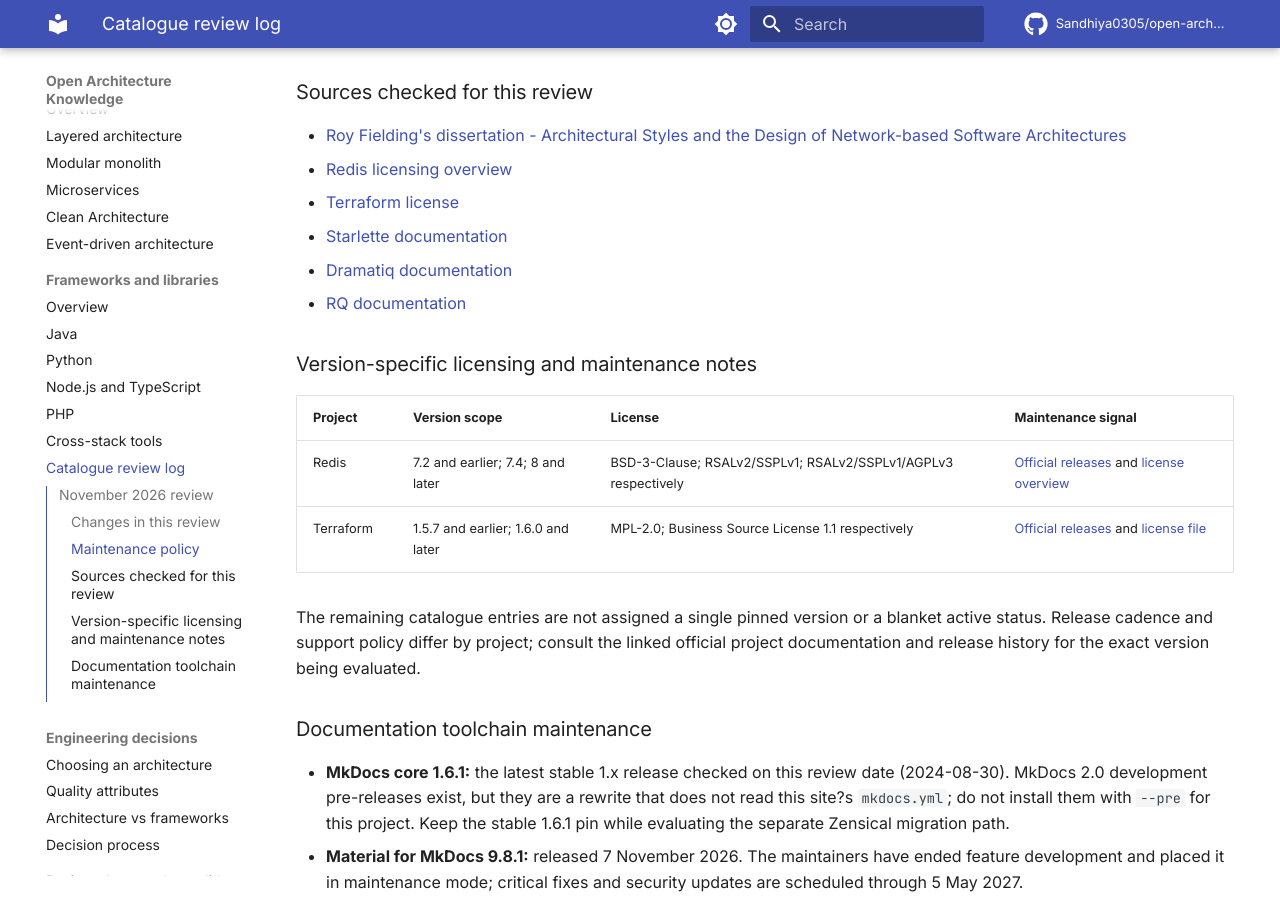
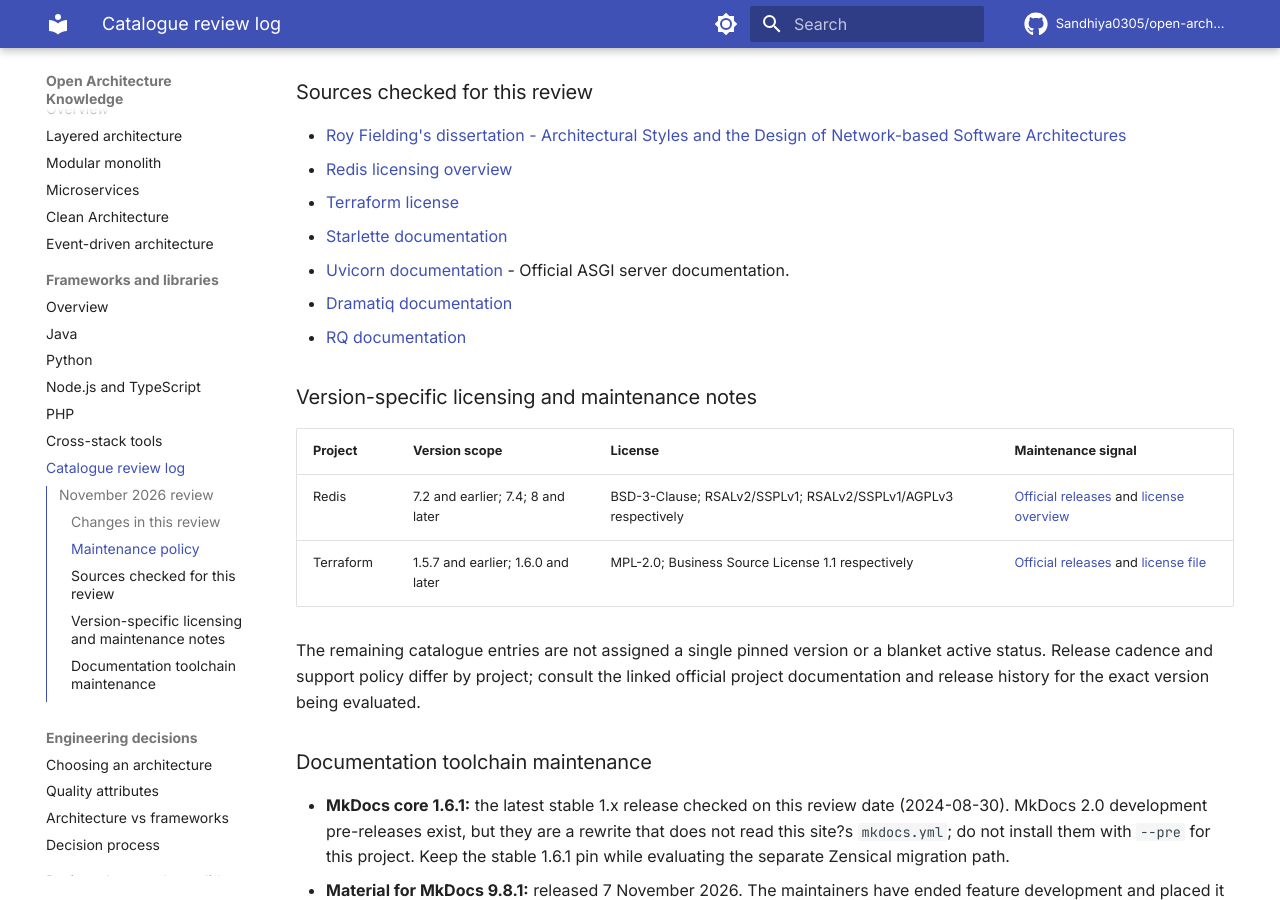
Before and after one commit to Sandhiya0305/open-architecture-knowledge, an MkDocs documentation site: the page built from docs/technologies/review-log.md, in a window 1280 px wide and 900 px high, scrolled down 882 px. Built offline with MkDocs 1.6.1 and Material for MkDocs 9.7.7, drawn with Linux system fonts in a browser that asks for light colours; comment, search, counter and statistics services are not loaded.

Commit message:
docs: update Python framework documentation links

```diff
--- a/docs/technologies/review-log.md
+++ b/docs/technologies/review-log.md
@@ -27,7 +27,8 @@ Run a short monthly check for major releases, support changes and licensing noti
 - [Roy Fielding's dissertation - Architectural Styles and the Design of Network-based Software Architectures](https://ics.uci.edu/~fielding/pubs/dissertation/abstract.htm)
 - [Redis licensing overview](https://redis.io/legal/licenses/)
 - [Terraform license](https://github.com/hashicorp/terraform/blob/main/LICENSE)
-- [Starlette documentation](https://www.starlette.io/)
+- [Starlette documentation](https://starlette.dev/)
+- [Uvicorn documentation](https://uvicorn.dev/) - Official ASGI server documentation.
 - [Dramatiq documentation](https://dramatiq.io/)
 - [RQ documentation](https://python-rq.org/)
 
```
Also changed, not shown: docs/technologies/python.md (+2 -2 lines).
